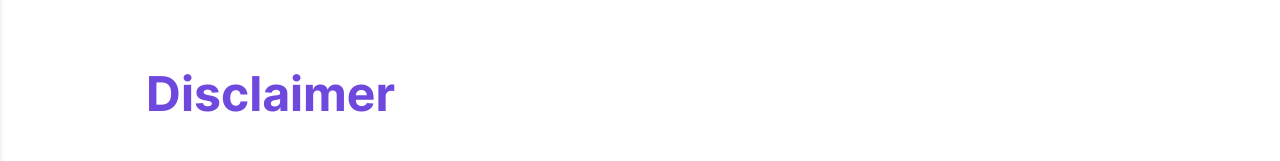
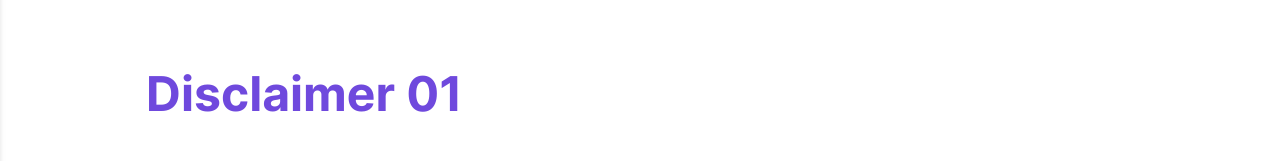
Before and after one commit to mufaqar/fundgazer-blog, a Next.js app: page /disclaimer in a window 1280 px wide. Shown: the part 314-475 px from the top of the page. Built offline with nearby package versions, Linux system fonts and the light colour scheme.

Commit message:
push to Jv

```diff
--- a/pages/disclaimer.js
+++ b/pages/disclaimer.js
@@ -10,7 +10,7 @@ export default function Disclaimer() {
         <div className="container md:w-[1020px] mx-auto py-20">
           <div className="p-4">
             <h3 className="md:text-5xl text-3xl font-interBold font-bold text-skin-primary mb-10">
-              Disclaimer
+              Disclaimer 01
             </h3>
 
             <p className="md:text-xl text-base font-interRegular font-normal text-skin-muted mb-5">
```
